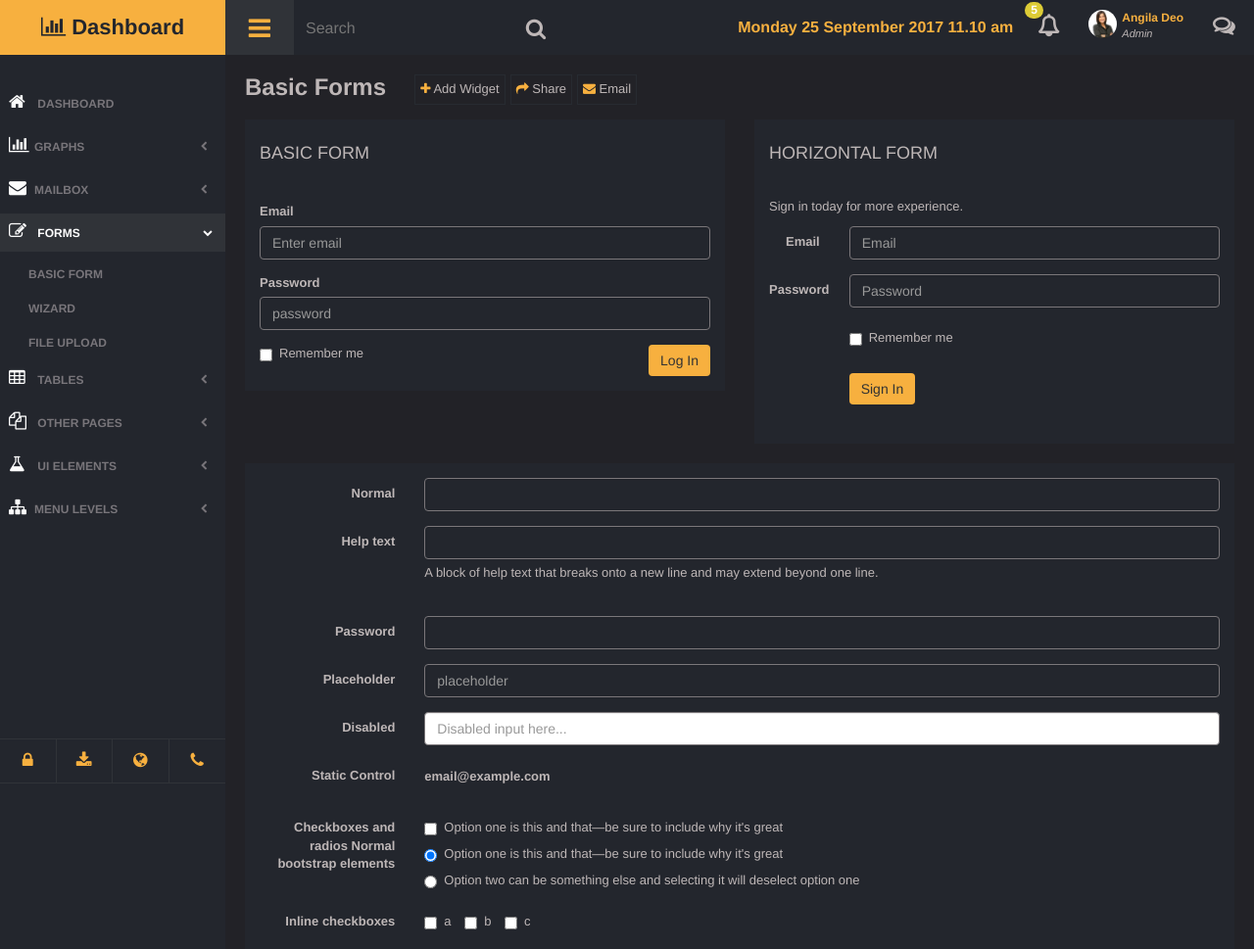
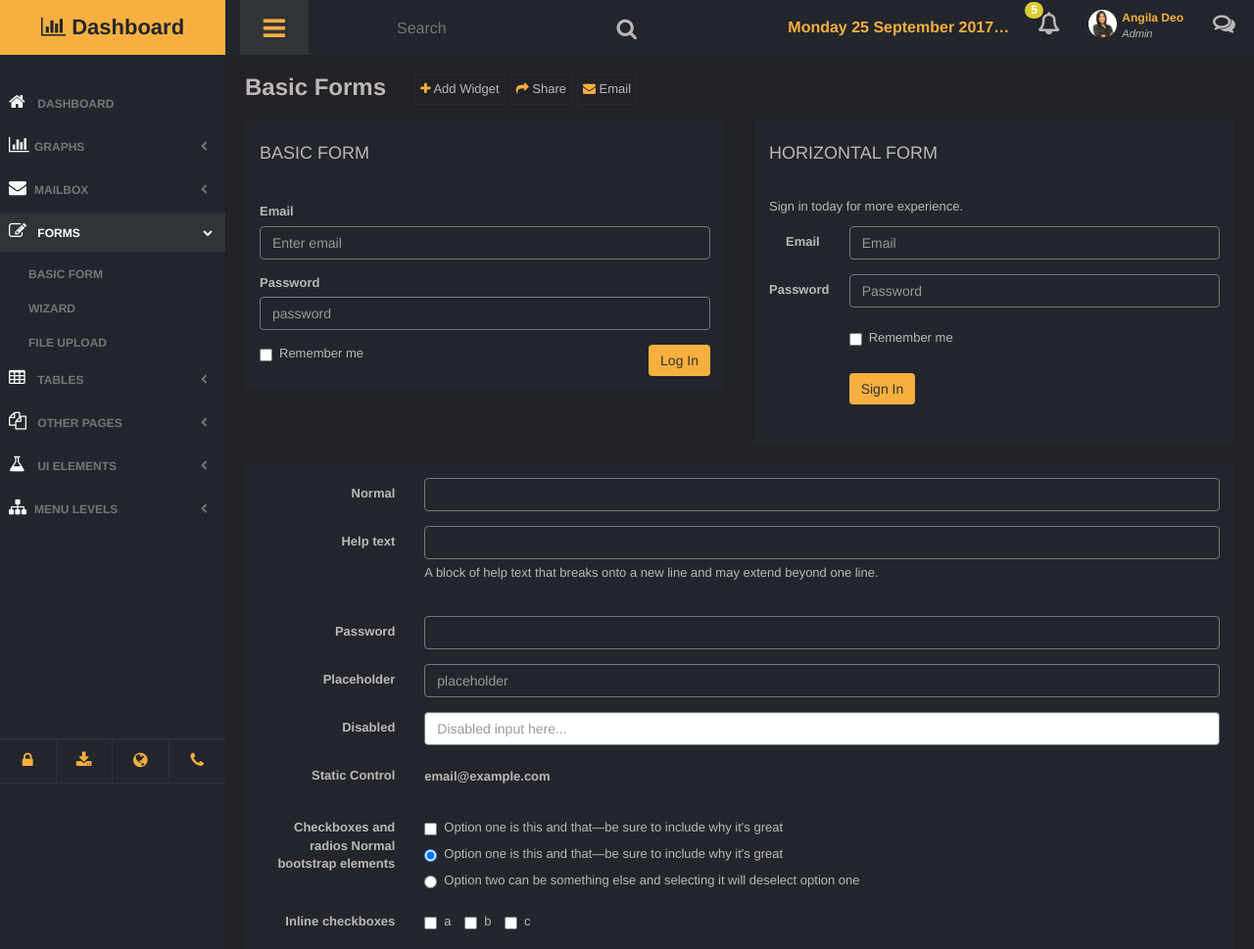
Before and after one commit to elieayoub/Basic-Bootstrap-Template, a website built with webpack: page index.html in a window 1280 px wide. Shown: the whole page at 98% size. Built offline with nearby package versions, Linux system fonts and the light colour scheme.

Commit message:
fixed header

```diff
--- a/index.html
+++ b/index.html
@@ -107,18 +107,19 @@
             <div class="top-nav">
                 <div class="nav-menu bg-dark-gray">
                     <nav>
-                        <div class="nav navbar-nav navbar-left">
+                        <div class="row no-margin">
+                            <div class="col-md-6 col-sm-7">
                                 <div class="nav toggle bg-light-gray">
                                     <a class="menu-toggle"><i class="fa fa-bars orange"></i></a>
                                 </div>
-                        </div>
-                        <form class="nav navbar-nav navbar-left header-search-container">
+                                <form class="header-search-container">
                                     <div class="header-search">
                                         <input class="search-input silver" placeholder="Search">
                                         <button type="submit" class="btn silver"><i class="fa fa-search"></i></button>
                                     </div>
                                 </form>
-                        <ul class="nav navbar-nav navbar-right">
+                            </div>
+                            <ul class="col-md-6 col-sm-5 header-right">
                                 <li role="presentation" class="dropdown">
                                     <a href="javascript:;" class="dropdown-toggle info-number" data-toggle="dropdown" aria-expanded="false">
                                         <i class="fa fa-comments-o silver"></i>
@@ -240,6 +241,7 @@
                                     <span>Monday 25 September 2017 11.10 am</span>
                                 </li>
                             </ul>
+                        </div>
                     </nav>
                 </div>
             </div>
--- a/src/css/index.css
+++ b/src/css/index.css
@@ -37,6 +37,10 @@ body {
     color: #73879C;
     font-family: "Helvetica Neue", Roboto, Arial, "Droid Sans", sans-serif;
     font-size: 13px;
+}
+
+.no-margin {
+    margin: 0 !important;
 }
 
 .no-padding {
@@ -94,7 +98,12 @@ body {
         padding: 0;
     }
 }
-
+@media (max-width: 750px) {
+    /* hide the search input*/
+    .search-input {
+        display: none;
+    }
+}
 
 /* Animation */
 
@@ -167,19 +176,19 @@ body {
     margin-left: 230px
 }
 
-.top-nav .navbar-right li {
+.top-nav .header-right li {
     display: inline-block;
     float: right;
     position: static
 }
 
 @media (min-width: 480px) {
-    .top-nav .navbar-right li {
+    .top-nav .header-right li {
         position: relative
     }
 }
 
-@media (max-width: 1110px) {
+@media (max-width: 1350px) {
     .header-date span {
         text-overflow: ellipsis;
         width: 230px;
@@ -189,7 +198,7 @@ body {
     }
 }
 
-@media (max-width: 1050px) {
+@media (max-width: 1250px) {
     .header-date span {
         text-overflow: ellipsis;
         width: 135px;
@@ -199,13 +208,19 @@ body {
     }
 }
 
-@media (max-width: 770px) {
+@media (max-width: 1050px) {
     .header-date span {
         text-overflow: ellipsis;
         width: 50px;
         margin: 0 0 2em 0;
         white-space: nowrap;
         overflow: hidden;
+    }
+}
+
+@media (max-width: 810px) {
+    .header-date span {
+        display: none !important;
     }
 }
 
@@ -226,29 +241,22 @@ body {
     z-index: 2
 }
 
-.top-nav .nav>li>a:focus,
-.top-nav .nav>li>a:hover,
-.top-nav .nav .open>a,
-.top-nav .nav .open>a:focus,
-.top-nav .nav .open>a:hover {
+.top-nav .header-right>li>a:focus,
+.top-nav .header-right>li>a:hover,
+.top-nav .header-right .open>a,
+.top-nav .header-right .open>a:focus,
+.top-nav .header-right .open>a:hover {
     background: #303338;
 }
 
-.top-nav .nav>li {
+.top-nav .header-right>li {
     margin: 0 5px 0 5px;
+    position: relative;
 }
 
-.navbar-nav {
+.header-right {
     margin: 0;
-}
-
-.navbar-nav>li>a {
-    line-height: 23px;
-}
-
-.navbar-nav>li>a>i {
-    font-weight: bold;
-    font-size: 22px;
+    padding-right: 0;
 }
 
 .header-date {
@@ -367,7 +375,15 @@ body {
     color: #23262d;
 }
 
-
+.header-right>li>a {
+    line-height: 36px;
+    display: block;
+    padding: 10px 15px;
+}
+.header-right>li>a>i {
+    font-weight: bold;
+    font-size: 22px;
+}
 /* /Header*/
 
 
@@ -395,7 +411,7 @@ body {
     color: #5A738E
 }
 
-.navbar-nav .open .dropdown-menu {
+.header-right .open .dropdown-menu {
     position: absolute;
     background: #fff;
     margin-top: 0;
@@ -895,7 +911,7 @@ ul.msg-list li a .message {
     white-space: normal
 }
 
-.navbar-nav .open .dropdown-menu.msg-list {
+.header-right .open .dropdown-menu.msg-list {
     width: 300px
 }
 
```
Lines whose indentation alone changed are shown as unchanged.
